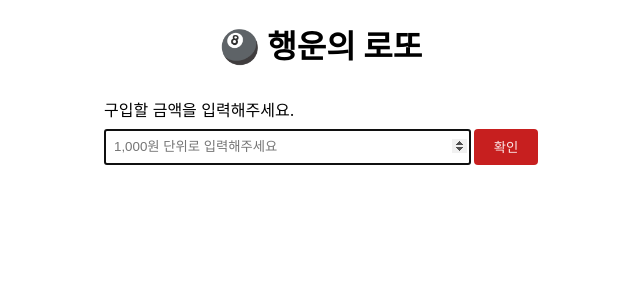
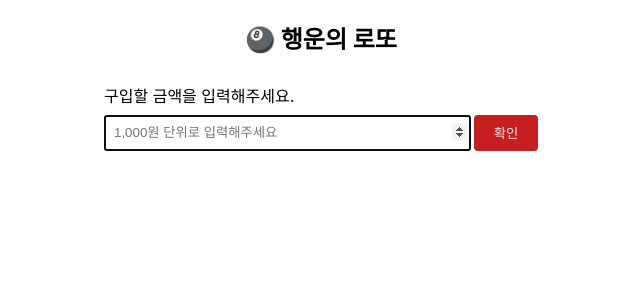
Before and after one commit to woowacourse/react-lotto, a React (Create React App) app: page / in a window 1280 px wide. Shown: the top 300 px of the page, without its empty margins (319-959 px from the left). Built offline with nearby package versions, Linux system fonts and the light colour scheme.

Commit message:
refactor: Main 태그 Section 태그로 변경

```diff
--- a/src/components/App.js
+++ b/src/components/App.js
@@ -11,7 +11,7 @@ import { createLottos } from '../services/lottoPurchase';
 
 import { MESSAGE } from '../constants/messages';
 
-import { Main, MainWrapperDiv, WidthFullDiv } from './App.style';
+import { MainSection, MainWrapperDiv, WidthFullDiv } from './App.style';
 
 class App extends Component {
   constructor(props) {
@@ -78,7 +78,7 @@ class App extends Component {
     const isPurchased = lottos.length > 0;
 
     return (
-      <Main>
+      <MainSection>
         <h1>🎱 행운의 로또</h1>
         <MainWrapperDiv>
           <WidthFullDiv>
@@ -107,7 +107,7 @@ class App extends Component {
             />
           </Modal>
         )}
-      </Main>
+      </MainSection>
     );
   }
 }
--- a/src/components/App.style.js
+++ b/src/components/App.style.js
@@ -1,6 +1,6 @@
 import styled from 'styled-components';
 
-export const Main = styled.main`
+export const MainSection = styled.section`
   max-width: 450px;
   margin: 0 auto;
 
```
